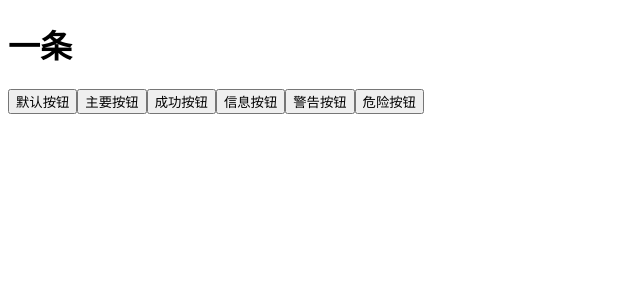
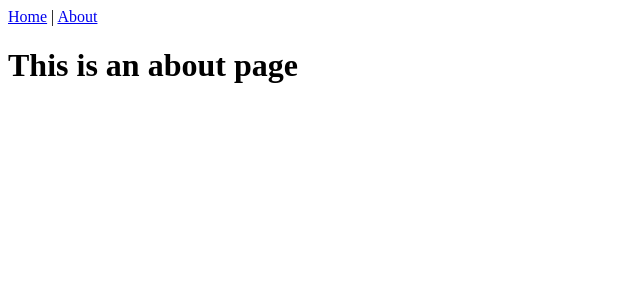
Before and after one commit to LfindWorld/vite-collection-base, a Vue app: page /#/about in a window 1280 px wide. Shown: the top 300 px of the page, without its empty margins (0-640 px from the left). Built offline with nearby package versions, Linux system fonts and the light colour scheme.

Commit message:
增加路由

```diff
--- a/package.json
+++ b/package.json
@@ -32,6 +32,7 @@
   },
   "dependencies": {
     "element-plus": "^1.0.2-beta.55",
-    "vue": "^3.0.5"
+    "vue": "^3.0.5",
+    "vue-router": "^4.0.10"
   }
 }
--- a/src/App.vue
+++ b/src/App.vue
@@ -1,12 +1,7 @@
 <template>
-  <div class="nav">
-    <h1>一条</h1>
+  <div id="nav">
+    <router-link to="/">Home</router-link> |
+    <router-link to="/about">About</router-link>
   </div>
-  <el-button>默认按钮</el-button>
-  <el-button type="primary">主要按钮</el-button>
-  <el-button type="success">成功按钮</el-button>
-  <el-button type="info">信息按钮</el-button>
-  <el-button type="warning">警告按钮</el-button>
-  <el-button type="danger">危险按钮</el-button>
-  <!-- <router-view/> -->
+  <router-view/>
 </template>
--- a/src/main.ts
+++ b/src/main.ts
@@ -2,13 +2,14 @@ import { createApp } from 'vue'
 import App from './App.vue'
 import 'element-plus/packages/theme-chalk/src/base.scss'
 import { ElementComponents, ElementPlugins } from '@/plugins/element'
+import router from './router'
 
 const app = createApp(App)
-
 ElementComponents.forEach(component => {
   app.component(component.name, component)
 })
 ElementPlugins.forEach(plugin => {
   app.use(plugin)
 })
+app.use(router)
 app.mount('#app')
--- a/src/plugins/element.ts
+++ b/src/plugins/element.ts
@@ -8,7 +8,8 @@ import {
   // ElNotification,
   // 组件，按需加载使用
   ElButton,
-  ElSelect
+  ElSelect,
+  ElRow
 } from 'element-plus'
 export const ElementPlugins = [
   // ElInfiniteScroll,
@@ -19,5 +20,6 @@ export const ElementPlugins = [
 ]
 export const ElementComponents = [
   ElButton,
-  ElSelect
+  ElSelect,
+  ElRow
 ]
--- /dev/null
+++ b/src/router/index.ts
@@ -0,0 +1,22 @@
+import { createRouter, createWebHashHistory, RouteRecordRaw } from 'vue-router'
+import Home from '@/views/Home.vue'
+
+const routes: Array<RouteRecordRaw> = [
+  {
+    path: '/',
+    name: 'Home',
+    component: Home
+  },
+  {
+    path: '/about',
+    name: 'About',
+    component: () => import(/* webpackChunkName: "about" */ '@/views/About.vue')
+  }
+]
+
+const router = createRouter({
+  history: createWebHashHistory(),
+  routes
+})
+
+export default router
--- /dev/null
+++ b/src/views/About.vue
@@ -0,0 +1,5 @@
+<template>
+  <div class="about">
+    <h1>This is an about page</h1>
+  </div>
+</template>
--- a/src/views/Home.vue
+++ b/src/views/Home.vue
@@ -1,7 +1,8 @@
 <template>
   <div class="home">
-    <img alt="Vue logo" src="@/assets/images/but.jpg">
+    <img class="img" alt="Vue logo" src="@/assets/images/but.jpg">
     <HelloWorld msg="Welcome to Your Vue.js + TypeScript App"/>
+    <router-link to="/"><el-button>Go to Home</el-button></router-link>
      <el-row>
       <el-button>默认按钮</el-button>
       <el-button type="primary">主要按钮</el-button>
@@ -27,3 +28,9 @@ export default defineComponent({
   }
 })
 </script>
+
+<style lang="scss" scoped>
+  .img {
+    width: 320px;
+  }
+</style>
```
Also changed, not shown: 1 other file (tests, documents, lock files or other folders).
